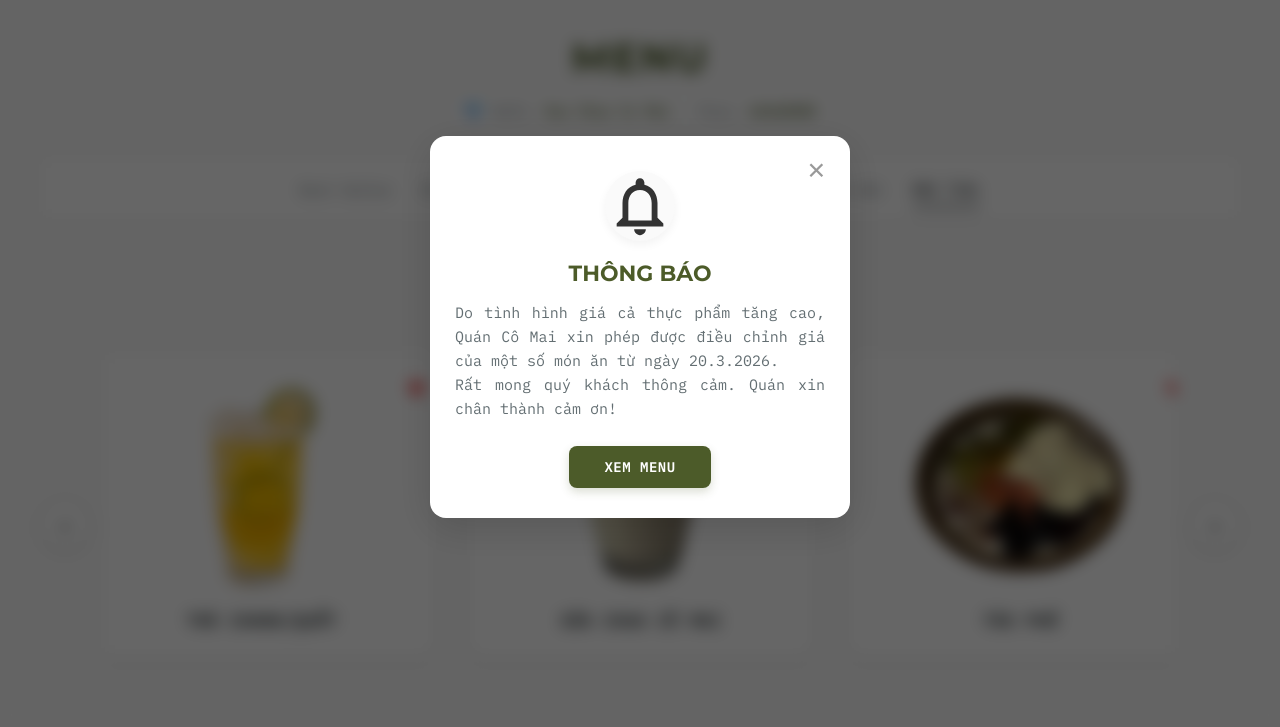
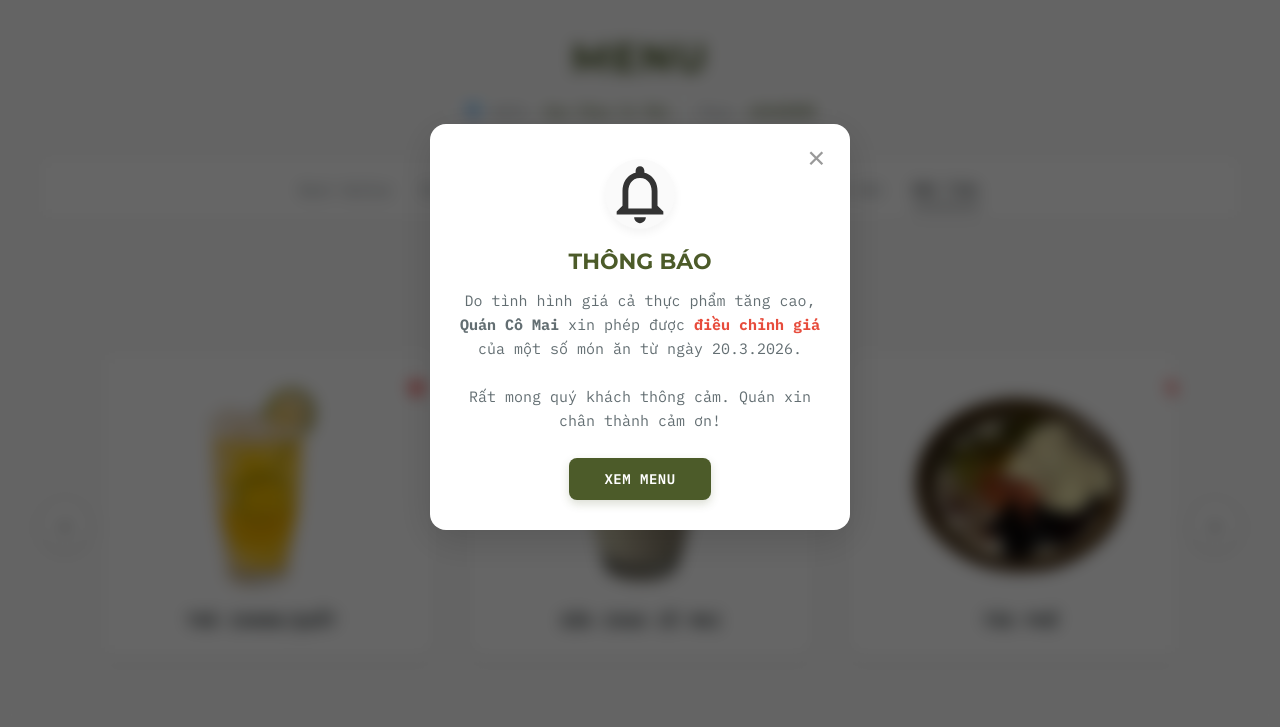
Before and after one commit to Alexhieuvuong/newMenuCoMai, a website: page index.html in a window 1280 px wide. Shown: the part 73-800 px from the top of the page. Drawn offline with Linux system fonts and the light colour scheme.

Commit message:
Update notification text highlight

```diff
--- a/css/style.css
+++ b/css/style.css
@@ -985,7 +985,6 @@
     color: #636e72;
     line-height: 1.6;
     margin-bottom: 2.5rem;
-    text-align: justify;
 }
 
 .notification-btn {
--- a/index.html
+++ b/index.html
@@ -894,8 +894,9 @@
             </div>
             <h2>Thông Báo</h2>
             <p>
-                Do tình hình giá cả thực phẩm tăng cao, Quán Cô Mai xin phép được điều chỉnh giá của một số món ăn từ
-                ngày 20.3.2026. <br>
+                Do tình hình giá cả thực phẩm tăng cao, <strong>Quán Cô Mai</strong> xin phép được <strong
+                    style="color: #e74c3c;">điều chỉnh giá</strong> của một số món ăn từ
+                ngày 20.3.2026. <br><br>
                 Rất mong quý khách thông cảm. Quán xin chân thành cảm ơn!
             </p>
             <button class="notification-btn close-notification-btn">Xem Menu</button>
```
